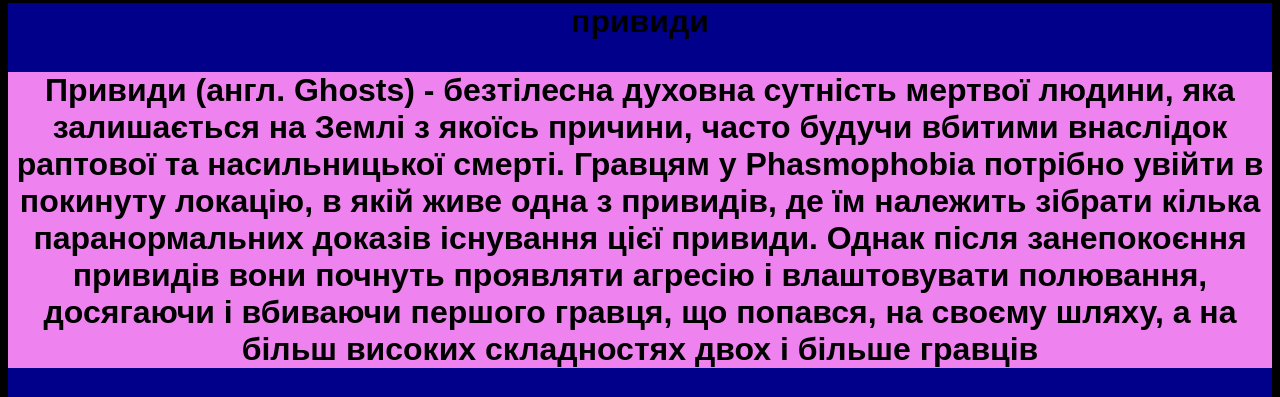
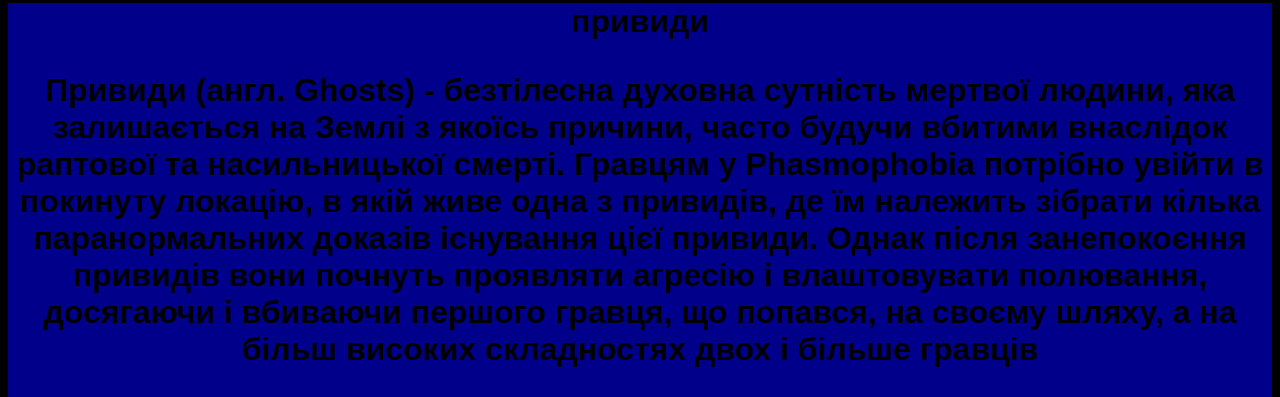
Before and after one commit to DIO777DIO/logika-4-1, a plain HTML site: page index.html in a window 1280 px wide. Shown: the part 821-1218 px from the top of the page. Drawn offline with Linux system fonts and the light colour scheme.

Commit message:
Update style.css

```diff
--- a/style.css
+++ b/style.css
@@ -49,7 +49,7 @@ h1 {
     text-align: center;
 }
 h1 p{
-    background-color: violet;
+    background-color: darkblue;
     text-align: center;
 }
 h2 {
```
